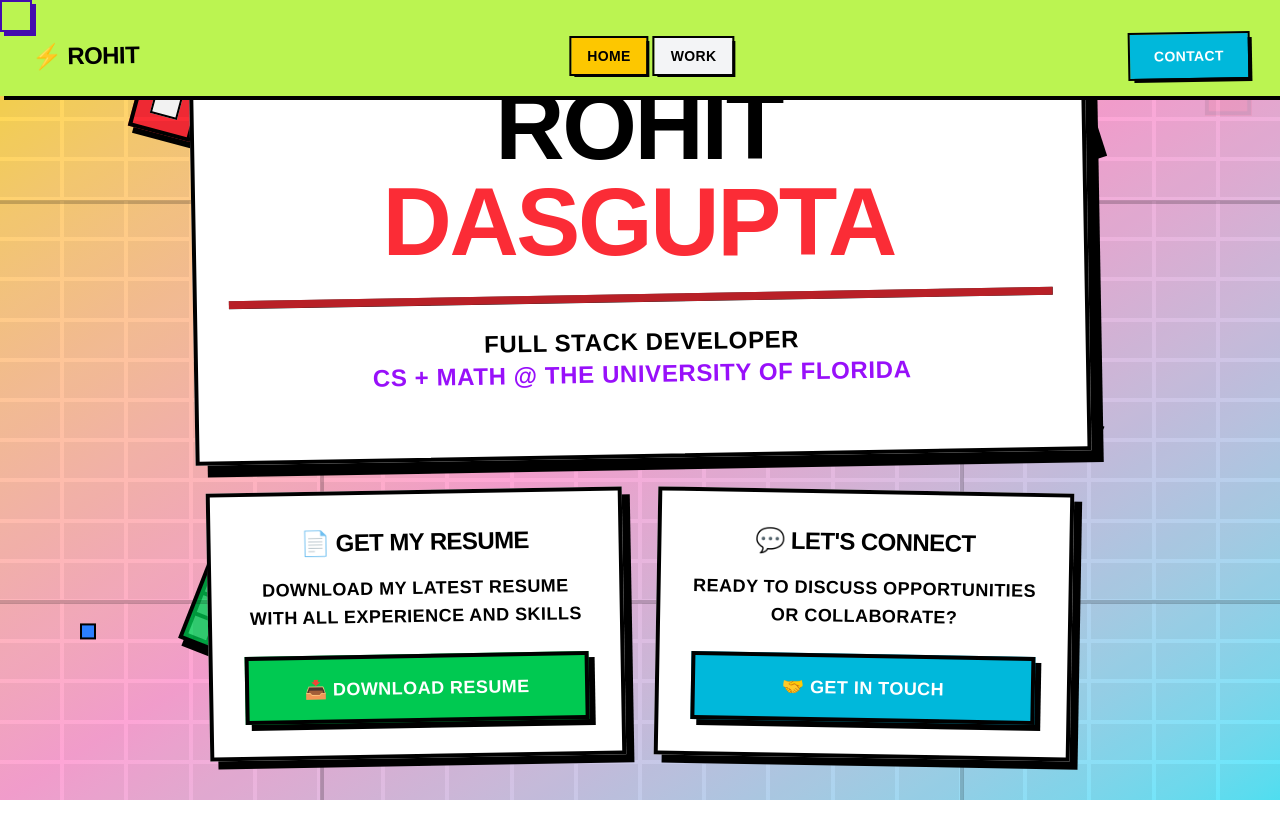
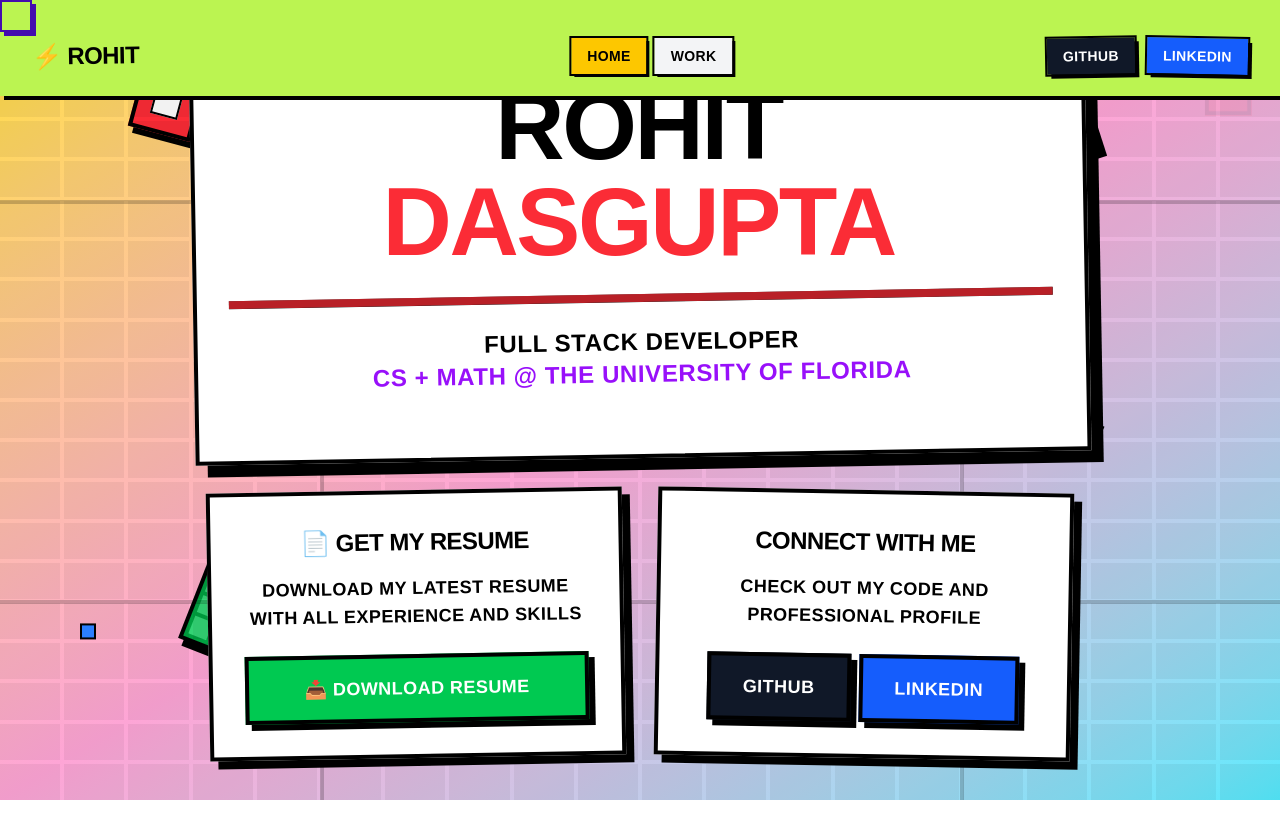
Before and after one commit to rdg922/portfolio, a Next.js app: page / in a window 1280 px wide. Built offline with nearby package versions, Linux system fonts and the light colour scheme.

Commit message:
use github and linkedin instead of contact

```diff
--- a/src/app/page.tsx
+++ b/src/app/page.tsx
@@ -7,12 +7,6 @@ import PageTransition, {
 } from "../components/PageTransition";
 
 export default function Home() {
-  const handleConnectClick = (event: React.MouseEvent<HTMLButtonElement>) => {
-    event.preventDefault();
-    const target = event.currentTarget;
-    triggerPageTransition("/contact", target, "bg-cyan-400"); // cyan-400
-  };
-
   const handleResumeDownload = () => {
     // Create a temporary link element to trigger download
     const link = document.createElement("a");
@@ -72,17 +66,29 @@ export default function Home() {
 
                   <div className="bg-white border-4 border-black shadow-[8px_8px_0px_0px_rgba(0,0,0,1)] p-8 transform rotate-1">
                     <h3 className="text-2xl font-black text-black mb-4 uppercase tracking-tight">
-                      💬 LET'S CONNECT
+                      CONNECT WITH ME
                     </h3>
                     <p className="text-lg font-bold text-black mb-6 uppercase tracking-wide">
-                      Ready to discuss opportunities or collaborate?
+                      Check out my code and professional profile
                     </p>
-                    <button
-                      onClick={handleConnectClick}
-                      className="bg-cyan-500 hover:bg-black text-white hover:text-cyan-500 px-8 py-4 font-black text-lg uppercase tracking-wide border-4 border-black shadow-[6px_6px_0px_0px_rgba(0,0,0,1)] transition-all duration-150 hover:shadow-[3px_3px_0px_0px_rgba(0,0,0,1)] hover:translate-x-[3px] hover:translate-y-[3px] w-full"
-                    >
-                      🤝 GET IN TOUCH
-                    </button>
+                    <div className="flex gap-2 justify-center">
+                      <a
+                        href="https://github.com/rdg922"
+                        target="_blank"
+                        rel="noopener noreferrer"
+                        className="block bg-gray-900 hover:bg-black text-white hover:text-gray-300 px-8 py-4 font-black text-lg uppercase tracking-wide border-4 border-black shadow-[6px_6px_0px_0px_rgba(0,0,0,1)] transition-all duration-150 hover:shadow-[3px_3px_0px_0px_rgba(0,0,0,1)] hover:translate-x-[3px] hover:translate-y-[3px] text-center"
+                      >
+                        GITHUB
+                      </a>
+                      <a
+                        href="https://www.linkedin.com/in/dasgupta-rohit/"
+                        target="_blank"
+                        rel="noopener noreferrer"
+                        className="block bg-blue-600 hover:bg-black text-white hover:text-blue-400 px-8 py-4 font-black text-lg uppercase tracking-wide border-4 border-black shadow-[6px_6px_0px_0px_rgba(0,0,0,1)] transition-all duration-150 hover:shadow-[3px_3px_0px_0px_rgba(0,0,0,1)] hover:translate-x-[3px] hover:translate-y-[3px] text-center"
+                      >
+                        LINKEDIN
+                      </a>
+                    </div>
                   </div>
                 </div>
               </div>
--- a/src/app/work/page.tsx
+++ b/src/app/work/page.tsx
@@ -456,10 +456,6 @@ export default function WorkPage() {
                               →
                             </span>
                           </a>
-
-                          <div className="font-mono text-xs text-gray-500 bg-gray-100 px-3 py-1 border border-gray-300 shadow-[2px_2px_0px_0px_rgba(0,0,0,1)]">
-                            {((index + 1) * 23) % 100}% complete
-                          </div>
                         </div>
                       </div>
                     </div>
--- a/src/components/Navbar.tsx
+++ b/src/components/Navbar.tsx
@@ -28,12 +28,6 @@ export default function Navbar() {
     event.preventDefault();
     const target = event.currentTarget;
     triggerPageTransition(url, target, backgroundColor);
-  };
-
-  const handleContactClick = (event: React.MouseEvent<HTMLButtonElement>) => {
-    event.preventDefault();
-    const target = event.currentTarget;
-    triggerPageTransition("/contact", target, "bg-cyan-400"); // cyan-400
   };
 
   useGSAP(
@@ -176,12 +170,22 @@ export default function Navbar() {
 
           {/* Right Content */}
           <div ref={rightContentRef} className="flex items-center space-x-3">
-            <button
-              onClick={handleContactClick}
-              className="bg-cyan-500 hover:bg-black text-white hover:text-cyan-500 px-6 py-3 font-black text-sm uppercase tracking-wide outline-2 outline-black shadow-[4px_4px_0px_0px_rgba(0,0,0,1)] transition-all duration-150 hover:shadow-[2px_2px_0px_0px_rgba(0,0,0,1)] hover:translate-x-[2px] hover:translate-y-[2px] transform -rotate-1"
+            <a
+              href="https://github.com/rdg922"
+              target="_blank"
+              rel="noopener noreferrer"
+              className="bg-gray-900 hover:bg-black text-white hover:text-gray-300 px-4 py-2 font-black text-sm uppercase tracking-wide outline-2 outline-black shadow-[4px_4px_0px_0px_rgba(0,0,0,1)] transition-all duration-150 hover:shadow-[2px_2px_0px_0px_rgba(0,0,0,1)] hover:translate-x-[2px] hover:translate-y-[2px] transform -rotate-1"
             >
-              CONTACT
-            </button>
+              GITHUB
+            </a>
+            <a
+              href="https://www.linkedin.com/in/dasgupta-rohit/"
+              target="_blank"
+              rel="noopener noreferrer"
+              className="bg-blue-600 hover:bg-black text-white hover:text-blue-400 px-4 py-2 font-black text-sm uppercase tracking-wide outline-2 outline-black shadow-[4px_4px_0px_0px_rgba(0,0,0,1)] transition-all duration-150 hover:shadow-[2px_2px_0px_0px_rgba(0,0,0,1)] hover:translate-x-[2px] hover:translate-y-[2px] transform rotate-1"
+            >
+              LINKEDIN
+            </a>
           </div>
 
           {/* Mobile menu button */}
```
Also changed, not shown: src/app/contact/page.tsx (deleted, +0 -160 lines).
